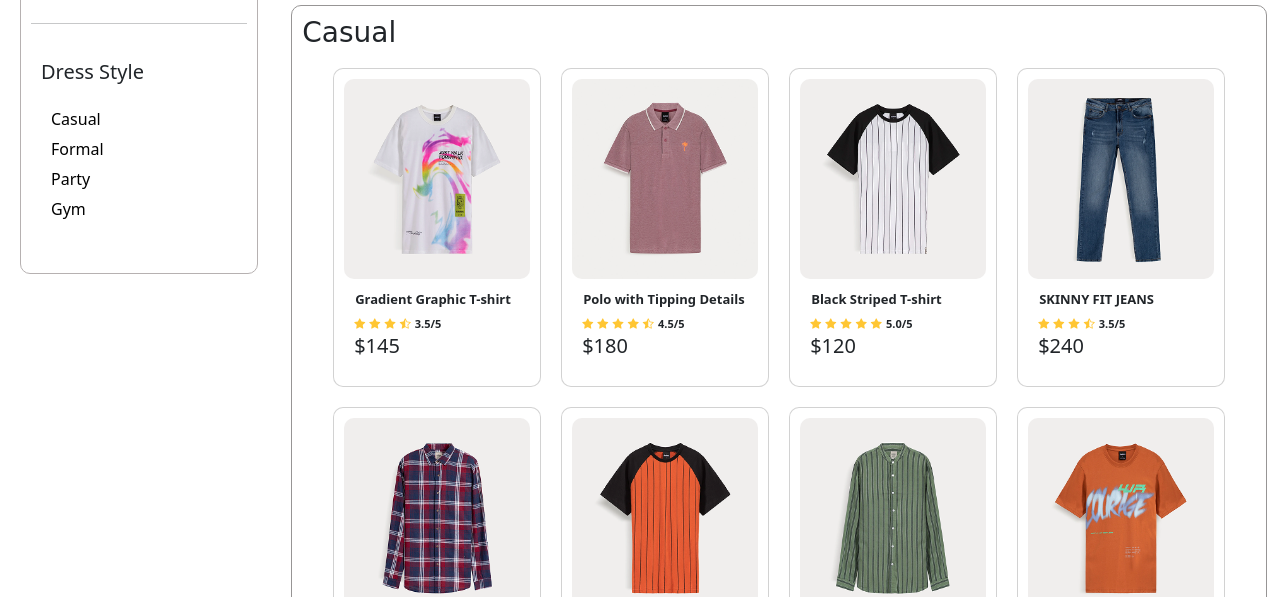
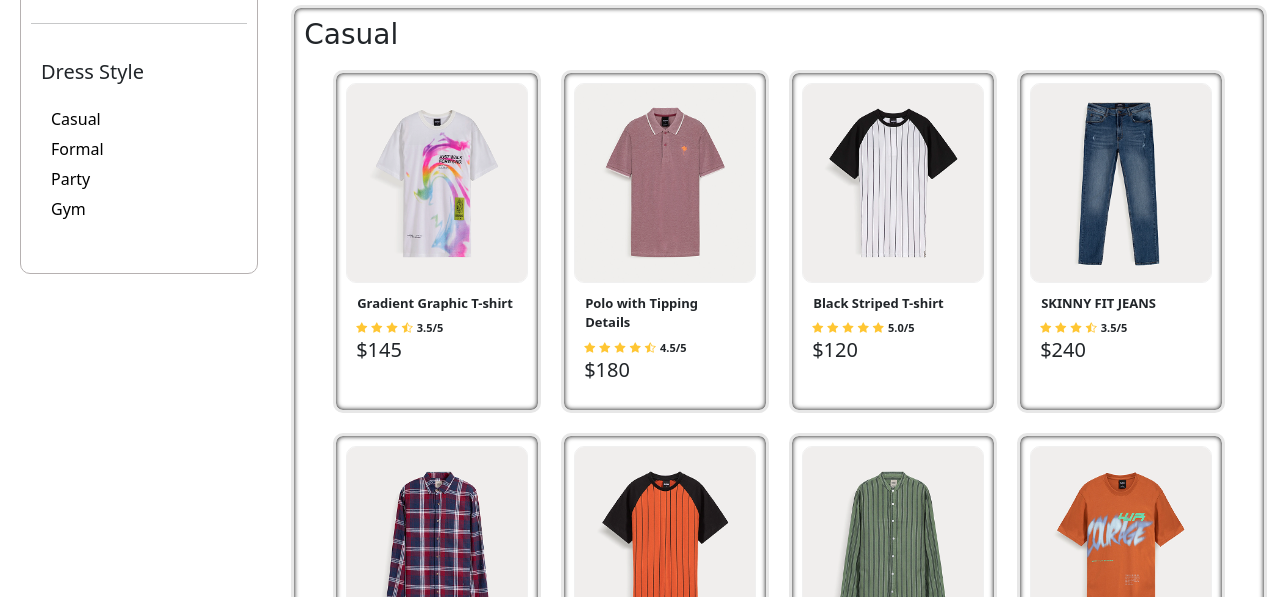
Before and after one commit to TechBeast15/ecommerce-project, a plain HTML site: page categories.html in a window 1280 px wide. Shown: the part 203-800 px from the top of the page. Drawn offline with nearby package versions, Linux system fonts and the light colour scheme.

Commit message:
image design

```diff
--- a/style.css
+++ b/style.css
@@ -33,19 +33,21 @@
   width: 14rem;
   border-radius: 10px;
   padding: 10px;
-
+  box-shadow: inset 0px 0px 5px black;
   cursor: pointer;
+  border: 3px solid #e7e7e7;
 }
 
 .card:hover {
-  border: 1px solid #f0f0f0;
-  box-shadow: inset 0px 0px 5px black;
+
+  box-shadow: inset 0px 0px 5px rgba(0, 0, 0, 0.589);
 }
 
 .card img {
   width: 100%;
   height: 200px;
   border-radius: 10px;
+  border: 1px solid #f0f0f0;
 }
 
 .card-body {
@@ -973,10 +975,11 @@ aside #filterClothesType button:hover {
 #FormalClothes,
 #PartyClothes,
 #GymClothes {
-  border: 1px solid #979595;
+  border: 3px solid #e7e7e7;
   padding: 10px;
   border-radius: 10px;
   margin: 15px 0px;
+  box-shadow: inset 0px 0px 5px black;
 }
 
 #categoriesPageStart main #CasualClothesDiv,
```
